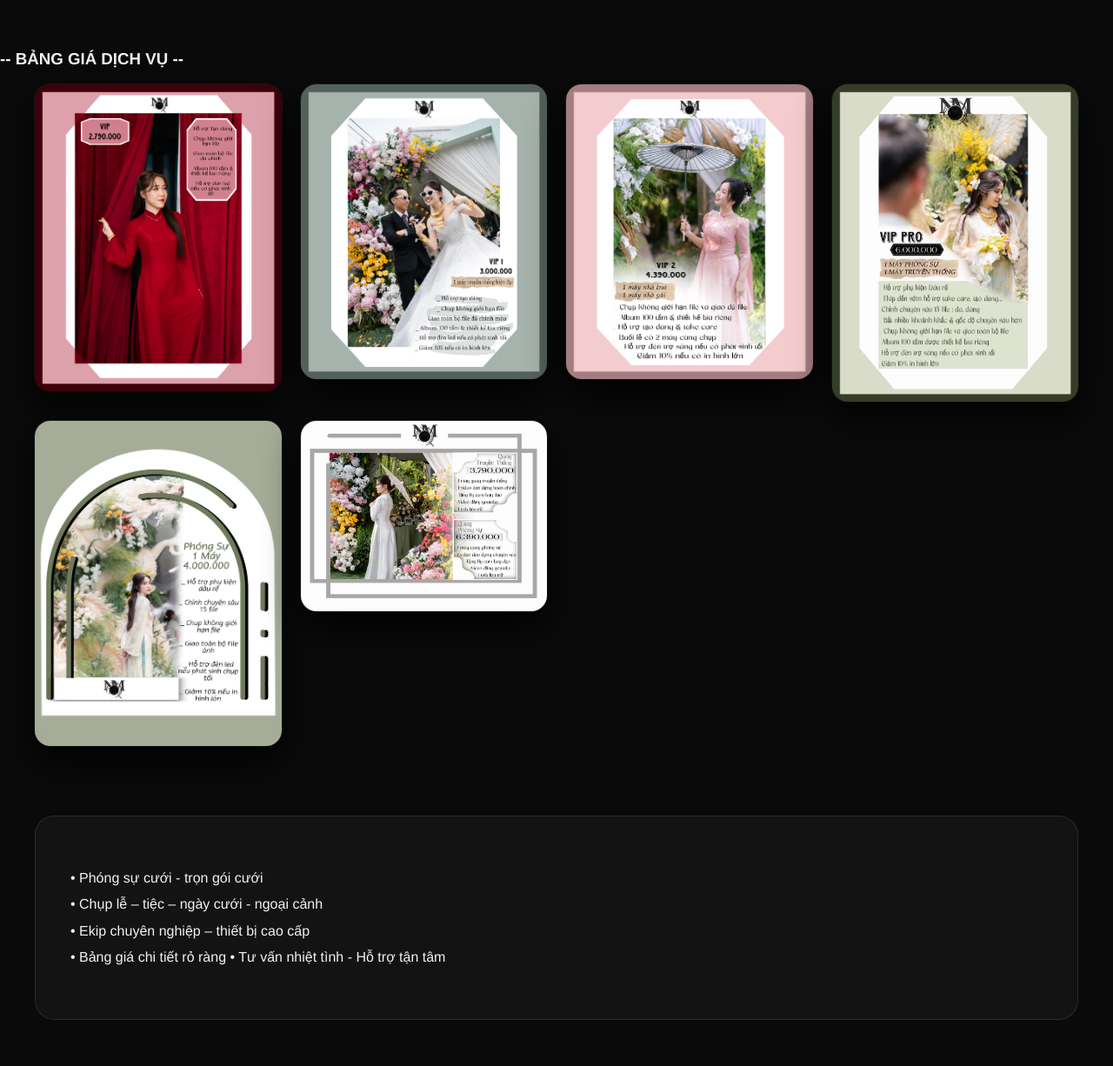
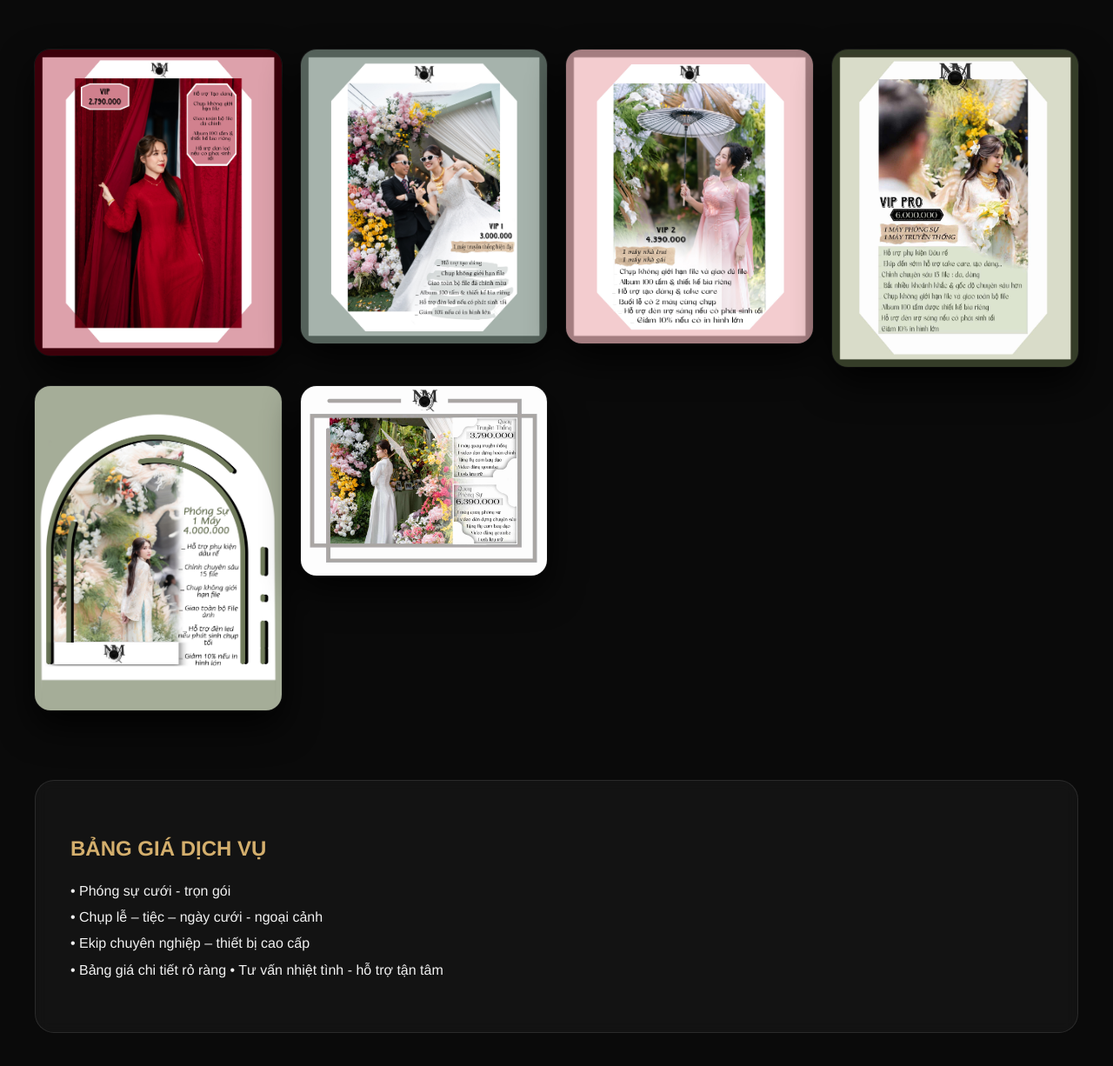
Before and after one commit to Qphoto-vn/Qphoto, a plain HTML site: page index.html in a window 1280 px wide. Shown: the part 2214-3440 px from the top of the page at 87% size. Drawn offline with Linux system fonts and the light colour scheme.

Commit message:
Update index.html

```diff
--- a/index.html
+++ b/index.html
@@ -34,7 +34,7 @@ body::before{
 }
 
 .logo img{
-    width:60px;
+    width:140px;
     margin-bottom:18px;
 }
 
@@ -140,7 +140,7 @@ h2{
 
 <div class="header">
     <div class="logo.jpg">
-        <img src="logo.jpg" alt="Nguyễn Minh Quân">
+        <img src="logo.jpg" alt="Q Photo">
     </div>
 
     <div class="top-buttons">
@@ -154,8 +154,6 @@ h2{
 <h1>Q PHOTO</h1>
 <h2>📸 PHÓNG SỰ CƯỚI 📸 </h2>
 
-<h3>-- BẢNG GIÁ DỊCH VỤ --</h3>
-
 <div class="container">
 
 <div class="gallery">
@@ -165,17 +163,16 @@ h2{
     <img src="img4.jpg">
     <img src="img5.jpg">
     <img src="img6.jpg">
-
 </div>
 
 <div class="price">
-
+    <h3>BẢNG GIÁ DỊCH VỤ</h3>
     <p>
-        • Phóng sự cưới - trọn gói cưới <br>
+        • Phóng sự cưới - trọn gói<br>
         • Chụp lễ – tiệc – ngày cưới - ngoại cảnh<br>
         • Ekip chuyên nghiệp – thiết bị cao cấp<br>
         • Bảng giá chi tiết rỏ ràng
-        • Tư vấn nhiệt tình - Hỗ trợ tận tâm
+        • Tư vấn nhiệt tình - hỗ trợ tận tâm
     </p>
 </div>
 
```
